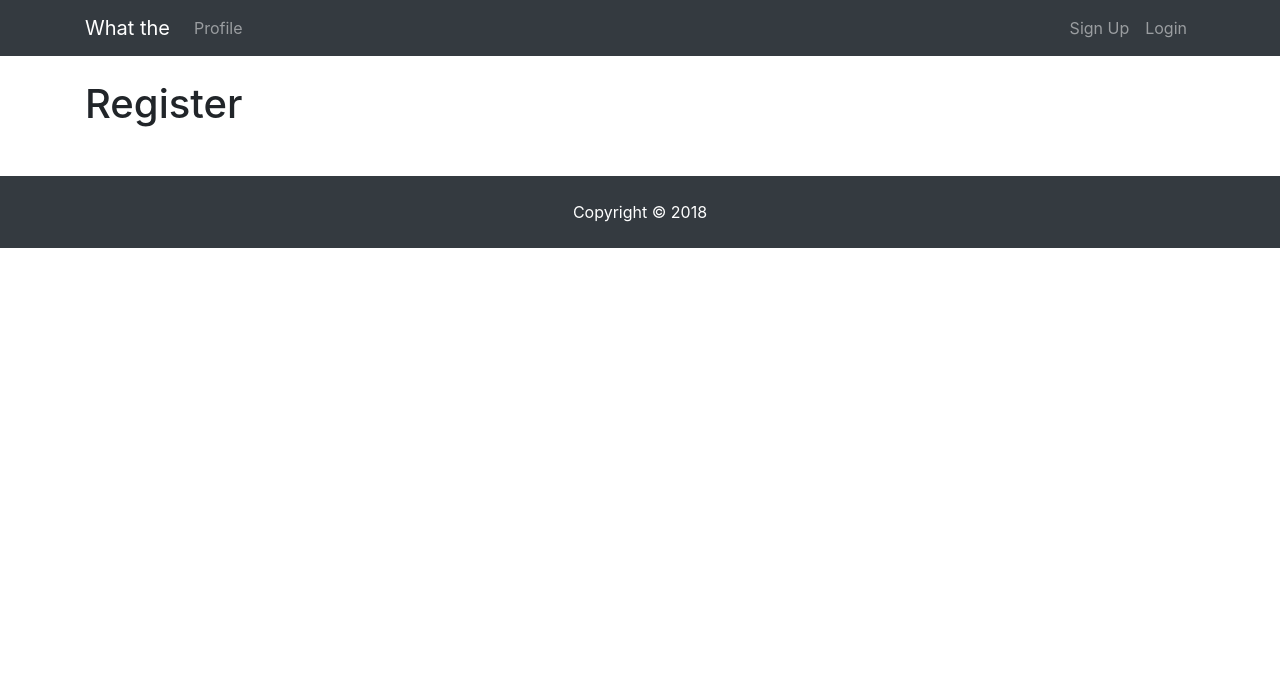
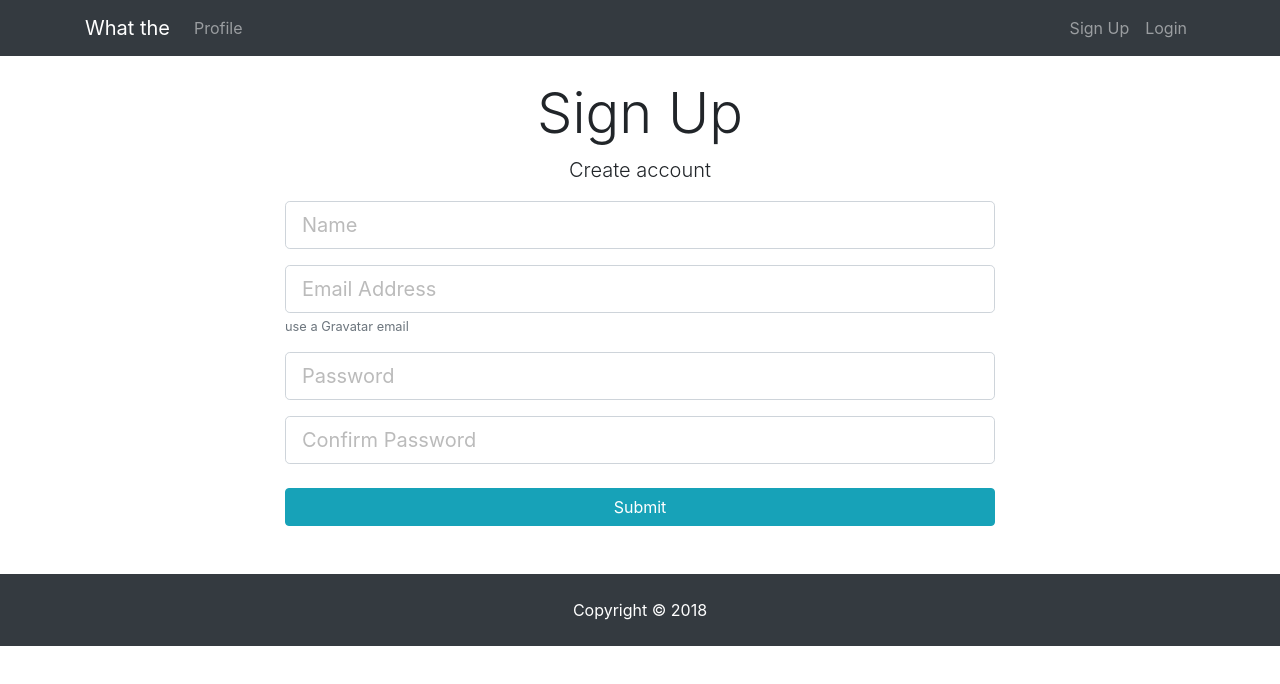
Before and after one commit to muguliebe/st-mern, a React (Create React App) app in the folder client/: page /register in a window 1280 px wide. Shown: the top 684 px of the page. Built offline with nearby package versions, Linux system fonts and the light colour scheme.

Commit message:
register form

```diff
--- a/client/src/components/auth/Register.js
+++ b/client/src/components/auth/Register.js
@@ -1,9 +1,38 @@
 import React from 'react';
 
 export default function Register() {
+  const name      = '';
+  const email     = '';
+  const password  = '';
+  const password2 = '';
+  const errors    = {};
+
   return (
-    <div>
-      <h1>Register</h1>
+    <div className="register">
+      <div className="container">
+        <div className="row">
+          <div className="col-md-8 m-auto">
+            <h1 className="display-4 text-center">Sign Up</h1>
+            <p className="lead text-center">Create account</p>
+            <form action="create-profile.html">
+              <div className="form-group">
+                <input type="text" className="form-control form-control-lg" placeholder="Name" name="name" value={name} />
+              </div>
+              <div className="form-group">
+                <input type="email" className="form-control form-control-lg" placeholder="Email Address" name="email" value={email} />
+                <small className="form-text text-muted">use a Gravatar email</small>
+              </div>
+              <div className="form-group">
+                <input type="password" className="form-control form-control-lg" placeholder="Password" name="password" value={password}/>
+              </div>
+              <div className="form-group">
+                <input type="password" className="form-control form-control-lg" placeholder="Confirm Password" name="password2" value={password2}/>
+              </div>
+              <input type="submit" className="btn btn-info btn-block mt-4" />
+            </form>
+          </div>
+        </div>
+      </div>
     </div>
   )
 }
```
